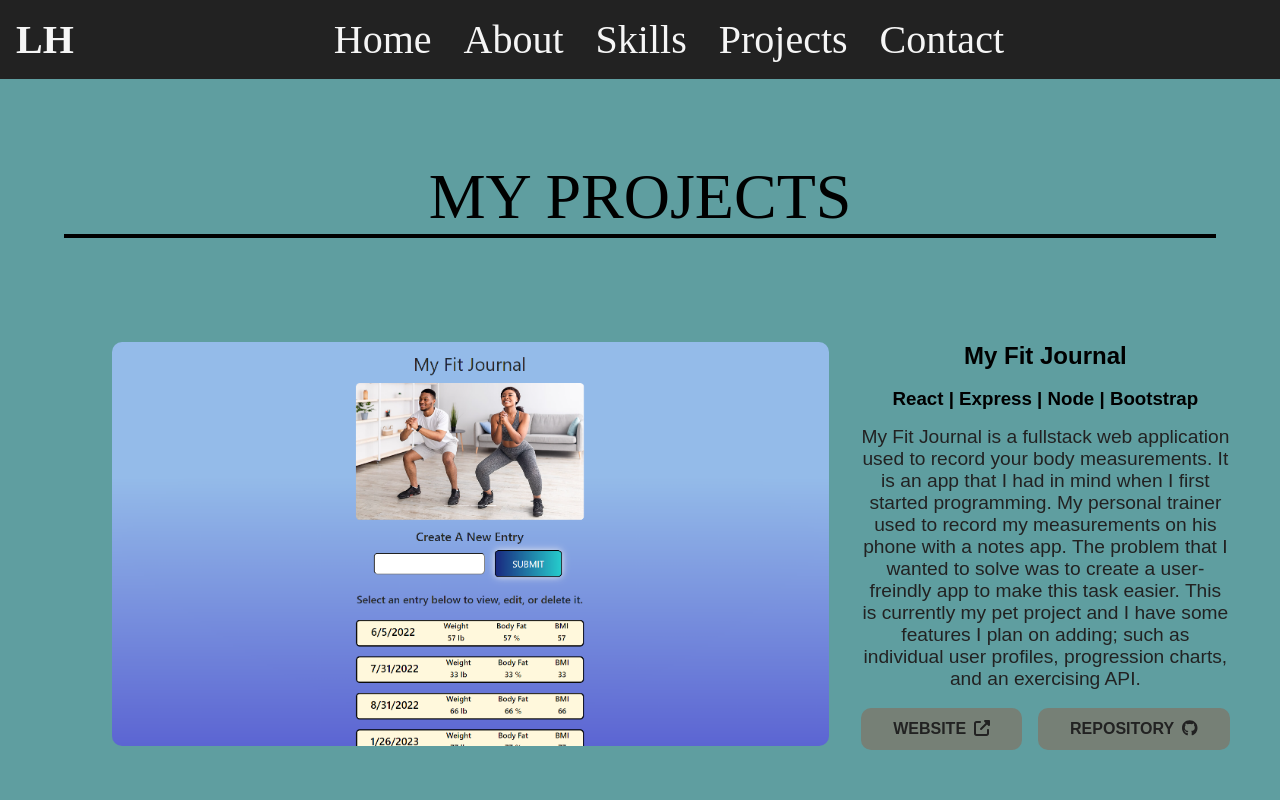
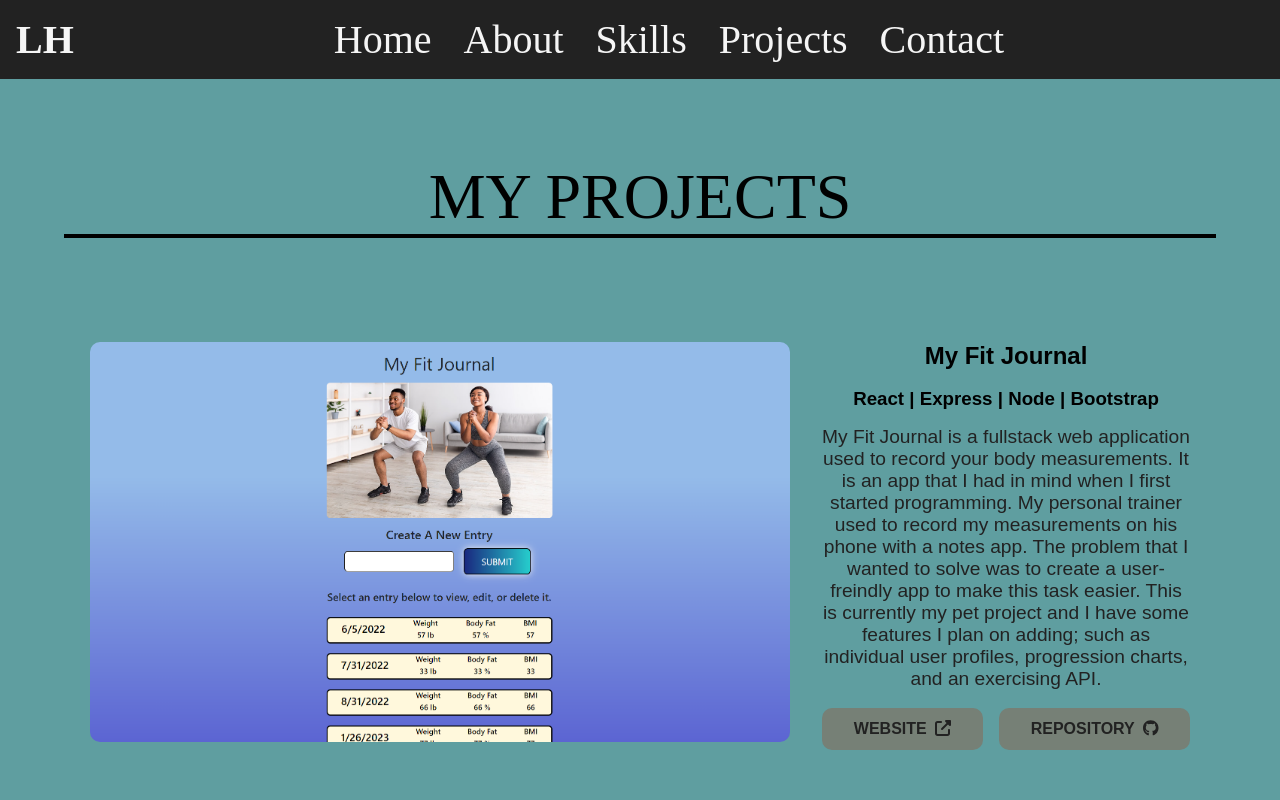
Before and after one commit to SilverPrius/LH-Portfolio, a React (Create React App) app: page /projects in a window 1280 px wide. Shown: the top 800 px of the page. Built offline with nearby package versions, Linux system fonts and the light colour scheme.

Commit message:
Still trying to make Projects page responsive

```diff
--- a/src/pages/Projects/projects.css
+++ b/src/pages/Projects/projects.css
@@ -88,7 +88,7 @@ html.sr .widget {
   visibility: hidden;
 }
 
-@media screen and (min-width: 1300px) {
+@media screen and (min-width: 1200px) {
   .projects {
     flex-direction: row;
     flex-wrap: wrap;
@@ -106,25 +106,8 @@ html.sr .widget {
   }
 }
 
-@media screen and (min-width: 1135px) {
-  .projects {
-    flex-direction: row;
-    flex-wrap: wrap;
-    justify-content: center;
-  }
 
-  .project-container {
-    flex-direction: row;
-    height: 500px;
-    gap: 2rem;
-  }
-
-  .project-container.reverse {
-    flex-direction: row-reverse;
-  }
-}
-
-@media screen and (min-width: 769px) {
+@media screen and (max-width: 1199px) {
   .projects {
     flex-direction: row;
     flex-wrap: wrap;
@@ -142,8 +125,11 @@ html.sr .widget {
   }
 
   .project-image {
-      max-width: 100%;
       height: auto;
+  }
 
+  .projects-inner {
+    width: auto;
   }
+
 }
```
